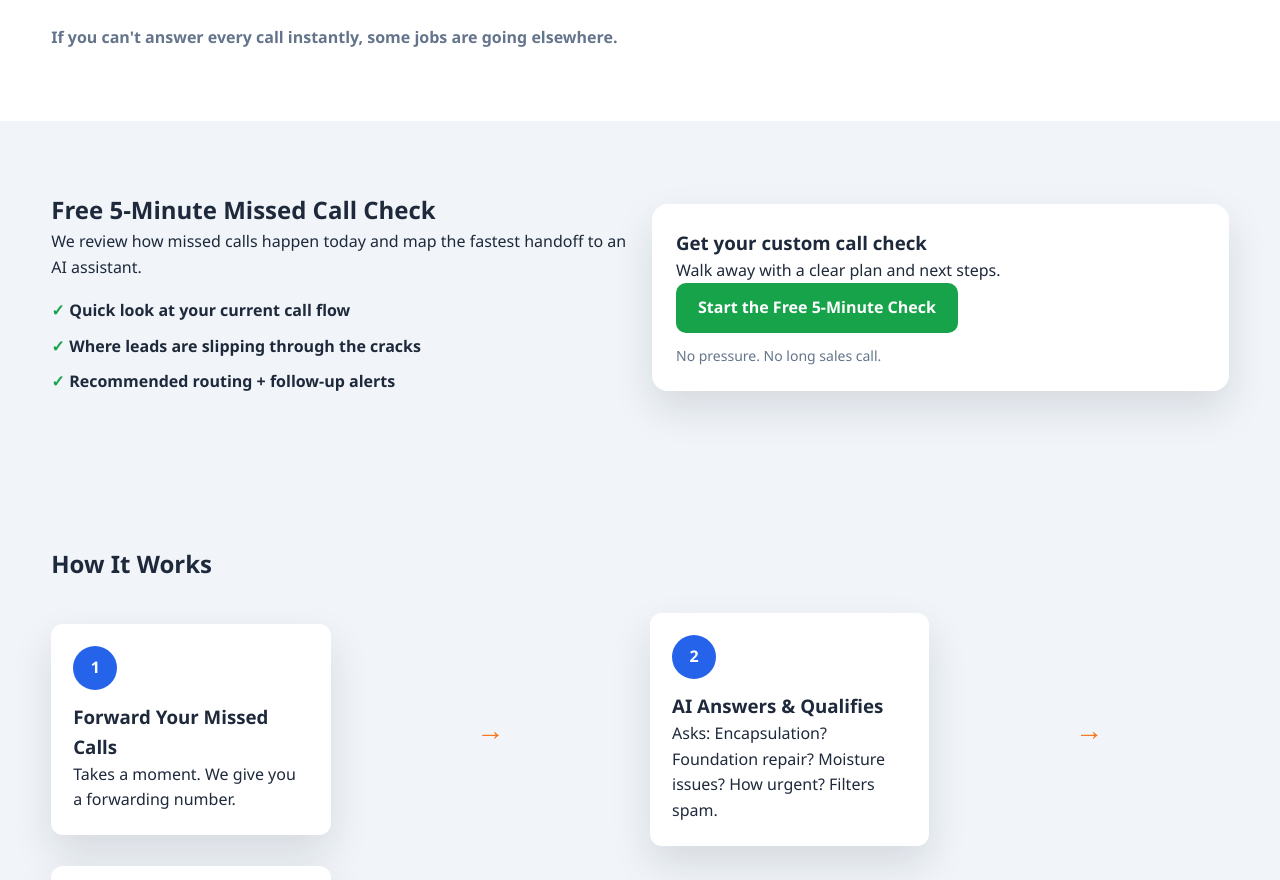
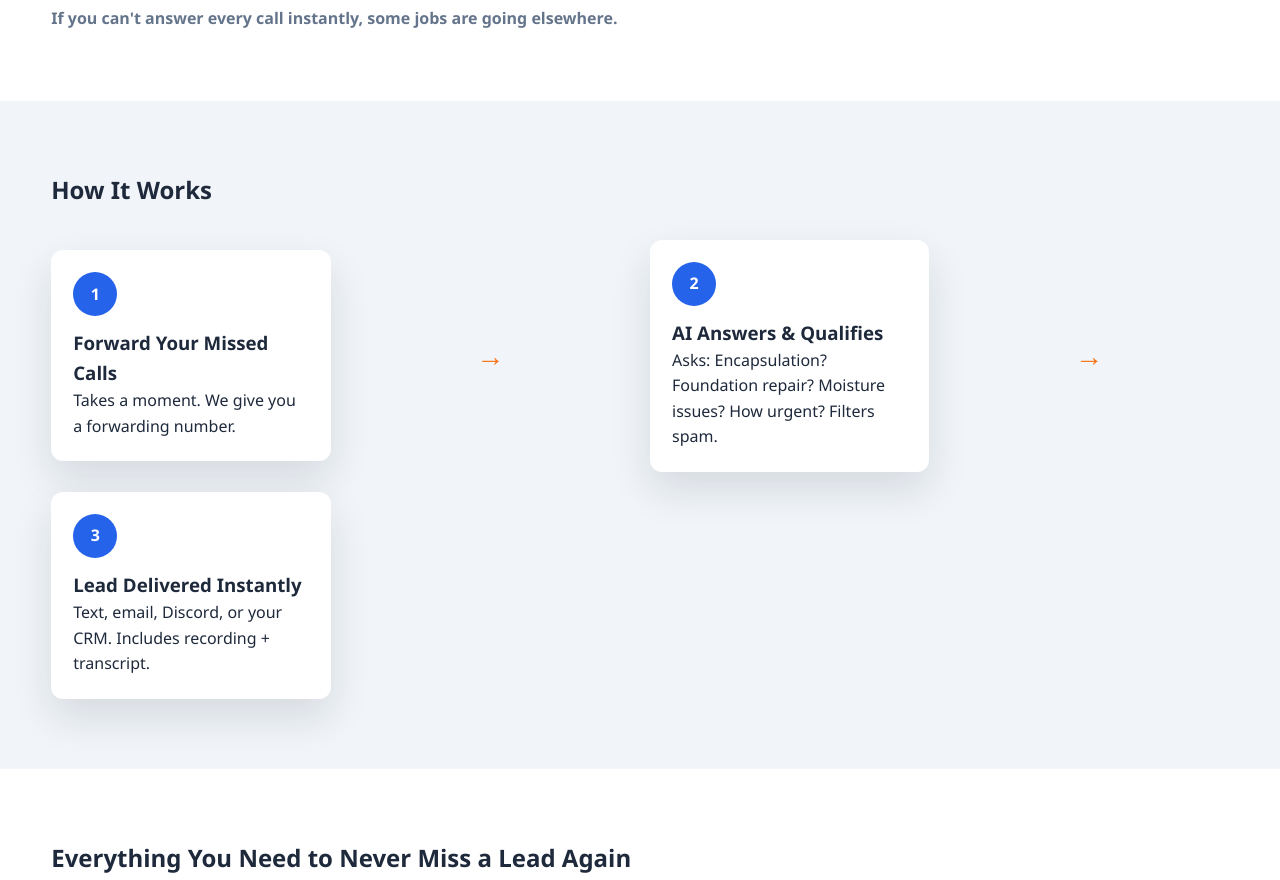
Before and after one commit to bentley-michael/products, a plain HTML site: page phone-intake-landing/index.html in a window 1280 px wide. Shown: the part 1070-1950 px from the top of the page. Drawn offline with Linux system fonts and the light colour scheme.

Commit message:
remove missed call check section

```diff
--- a/phone-intake-landing/index.html
+++ b/phone-intake-landing/index.html
@@ -34,8 +34,6 @@
         <a href="#how-it-works">How It Works</a>
         <a href="#pricing">Pricing</a>
         <a href="#faq">FAQ</a>
-        <a href="#missed-call-check">Missed Call Check</a>
-        <a class="btn btn-primary" data-track="nav-cta" href="#missed-call-check">Free 5-Minute Check</a>
       </div>
     </nav>
   </header>
@@ -50,7 +48,6 @@
           <p class="subhead" style="font-size: 15px; margin-top: -12px;">Also works for HVAC, plumbing, roofing, and pressure washing.</p>
           <div class="hero-cta">
             <a class="btn btn-primary" data-track="hero-demo" href="https://www.loom.com/share/12f3e330331041a691b1dd29a1fb21e3" target="_blank" rel="noopener">Watch the Demo</a>
-            <a class="btn btn-secondary" data-track="hero-check" href="#missed-call-check">Free 5-Minute Missed Call Check</a>
           </div>
           <div class="trust">
             <span>✓ 30-Day Money-Back Guarantee</span>
@@ -66,7 +63,6 @@
               <li>Filters spam automatically</li>
               <li>Sends instant SMS/email</li>
             </ul>
-            <a class="btn btn-outline" data-track="hero-check" href="#missed-call-check">Free 5-Minute Missed Call Check</a>
           </div>
         </div>
       </div>
@@ -93,26 +89,6 @@
           </article>
         </div>
         <p class="subtext">If you can&apos;t answer every call instantly, some jobs are going elsewhere.</p>
-      </div>
-    </section>
-
-    <section class="missed-check" id="missed-call-check">
-      <div class="container missed-check-grid">
-        <div>
-          <h2>Free 5-Minute Missed Call Check</h2>
-          <p>We review how missed calls happen today and map the fastest handoff to an AI assistant.</p>
-          <ul class="check-list">
-            <li>Quick look at your current call flow</li>
-            <li>Where leads are slipping through the cracks</li>
-            <li>Recommended routing + follow-up alerts</li>
-          </ul>
-        </div>
-        <div class="missed-check-card">
-          <h3>Get your custom call check</h3>
-          <p>Walk away with a clear plan and next steps.</p>
-          <a class="btn btn-primary" data-track="check-cta" href="mailto:mnbentley@outlook.com?subject=Free%205-Minute%20Missed%20Call%20Check" target="_blank" rel="noopener">Start the Free 5-Minute Check</a>
-          <p class="muted">No pressure. No long sales call.</p>
-        </div>
       </div>
     </section>
 
@@ -172,7 +148,6 @@
             allowfullscreen>
           </iframe>
         </div>
-        <a class="btn btn-primary" data-track="video-check" href="#missed-call-check">Free 5-Minute Missed Call Check</a>
       </div>
     </section>
 
@@ -391,7 +366,6 @@
         <p>Join crawlspace encapsulation contractors already capturing every opportunity.</p>
         <div class="hero-cta">
           <a class="btn btn-primary" data-track="final-demo" href="https://www.loom.com/share/12f3e330331041a691b1dd29a1fb21e3" target="_blank" rel="noopener">Watch the Demo</a>
-          <a class="btn btn-secondary" data-track="final-check" href="#missed-call-check">Free 5-Minute Missed Call Check</a>
         </div>
         <p class="trust-line">30-day money-back guarantee. Fast setup.</p>
       </div>
```
